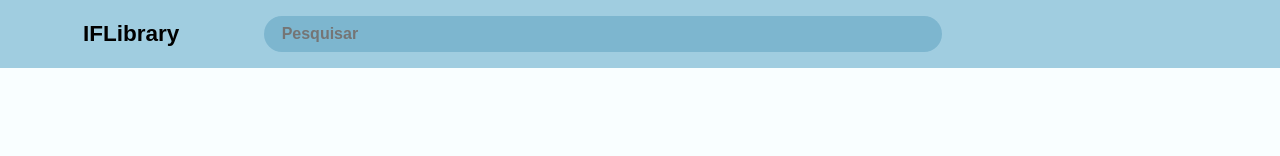
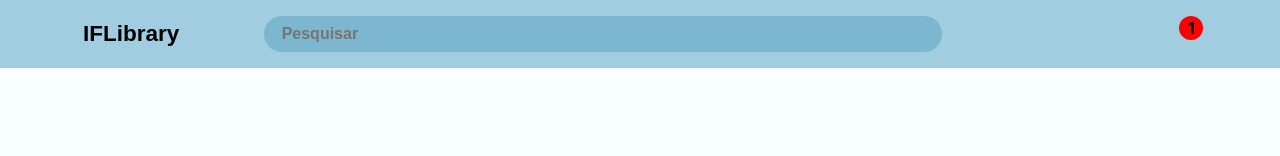
Before and after one commit to vilmarmichelsfilho/Projeto-Livraria, a Vue app: page / in a window 1280 px wide. Both pictures are taken after a click on the button 379 px from the left and 740 px from the top of the page. Shown: the top 156 px of the page. Built offline with nearby package versions, Linux system fonts and the light colour scheme; some icons are missing.

Commit message:
STYLE: contagem favoritados

```diff
--- a/src/components/layout/appHeader.vue
+++ b/src/components/layout/appHeader.vue
@@ -5,6 +5,11 @@ import CartIcon from '@iconify-vue/mdi/cart';
 import AccountIcon from '@iconify-vue/mdi/account';
 import StarIcon from '@iconify-vue/mdi/star';
 import SearchIcon from '@iconify-vue/mdi/search';
+import { produtos } from '@/data/produtos';
+import { computed } from 'vue';
+let quantidadefavoritos = computed(() => {
+  return produtos.filter(item => item.favorito).length;
+})
 </script>
 
 <template>
@@ -24,6 +29,7 @@ import SearchIcon from '@iconify-vue/mdi/search';
         <ul>
           <li><RouterLink to="/carrinho"><CartIcon style="width:46px;" /></RouterLink></li>
           <li><RouterLink to="/favoritos"><StarIcon style="width:46px;" /></RouterLink></li>
+          <span class="favoritos" v-show="quantidadefavoritos!=0">{{ quantidadefavoritos }}</span>
           <li><RouterLink to="/usuario"><AccountIcon style="width:46px;" /></RouterLink></li>
         </ul>
       </nav>
@@ -32,6 +38,17 @@ import SearchIcon from '@iconify-vue/mdi/search';
 </template>
 
 <style scoped>
+.favoritos {
+  font-size: 1rem;
+  font-weight: bold;
+  width: 1.5rem;
+  height: 1.5rem;
+  text-align: center;
+  right: 4.8rem;
+  position: absolute;
+  border-radius: 100rem;
+  background: red;
+}
 a:hover {
   transform: scale(1.1);
   text-shadow: 3px 3px 5px black;
```
